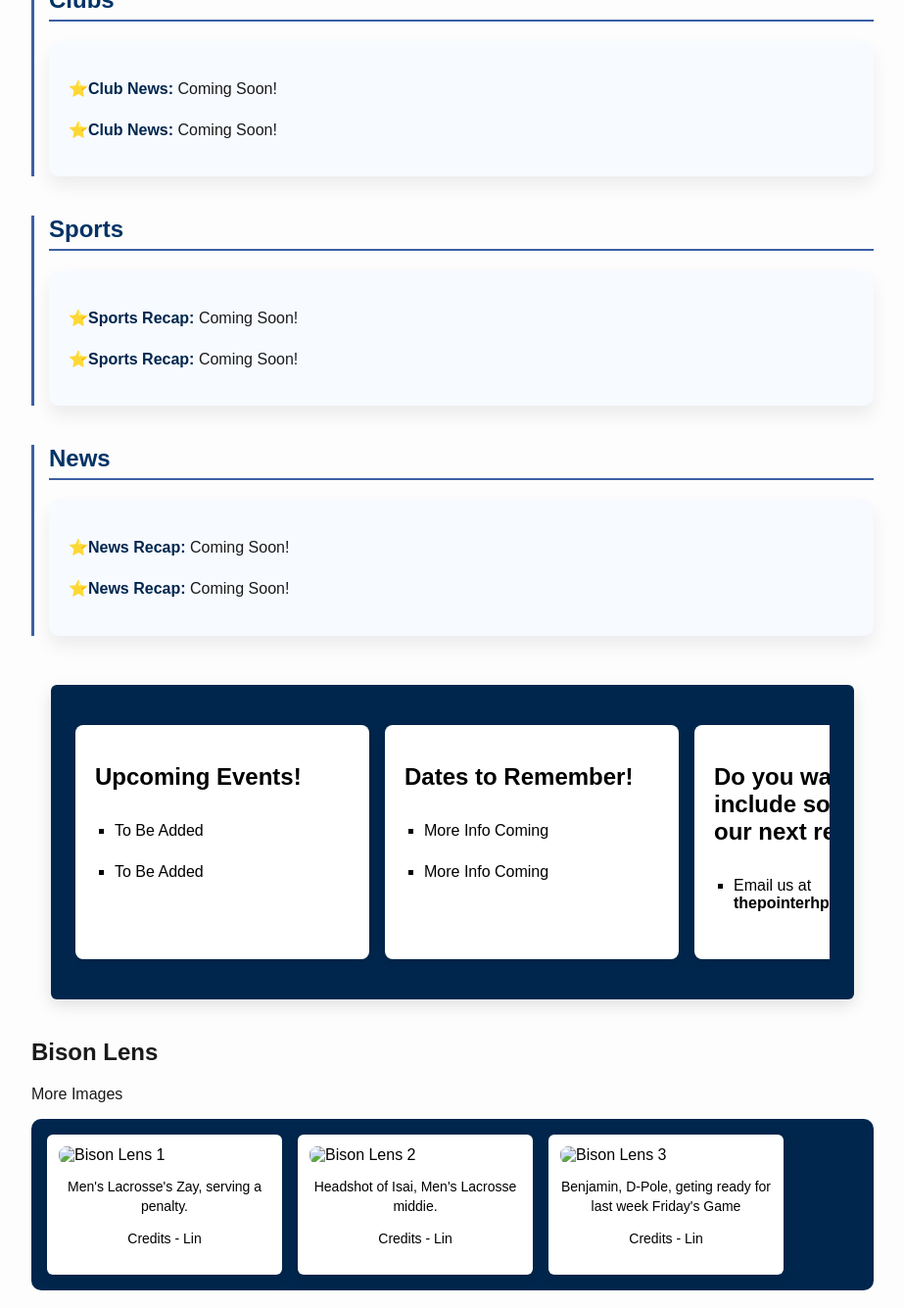
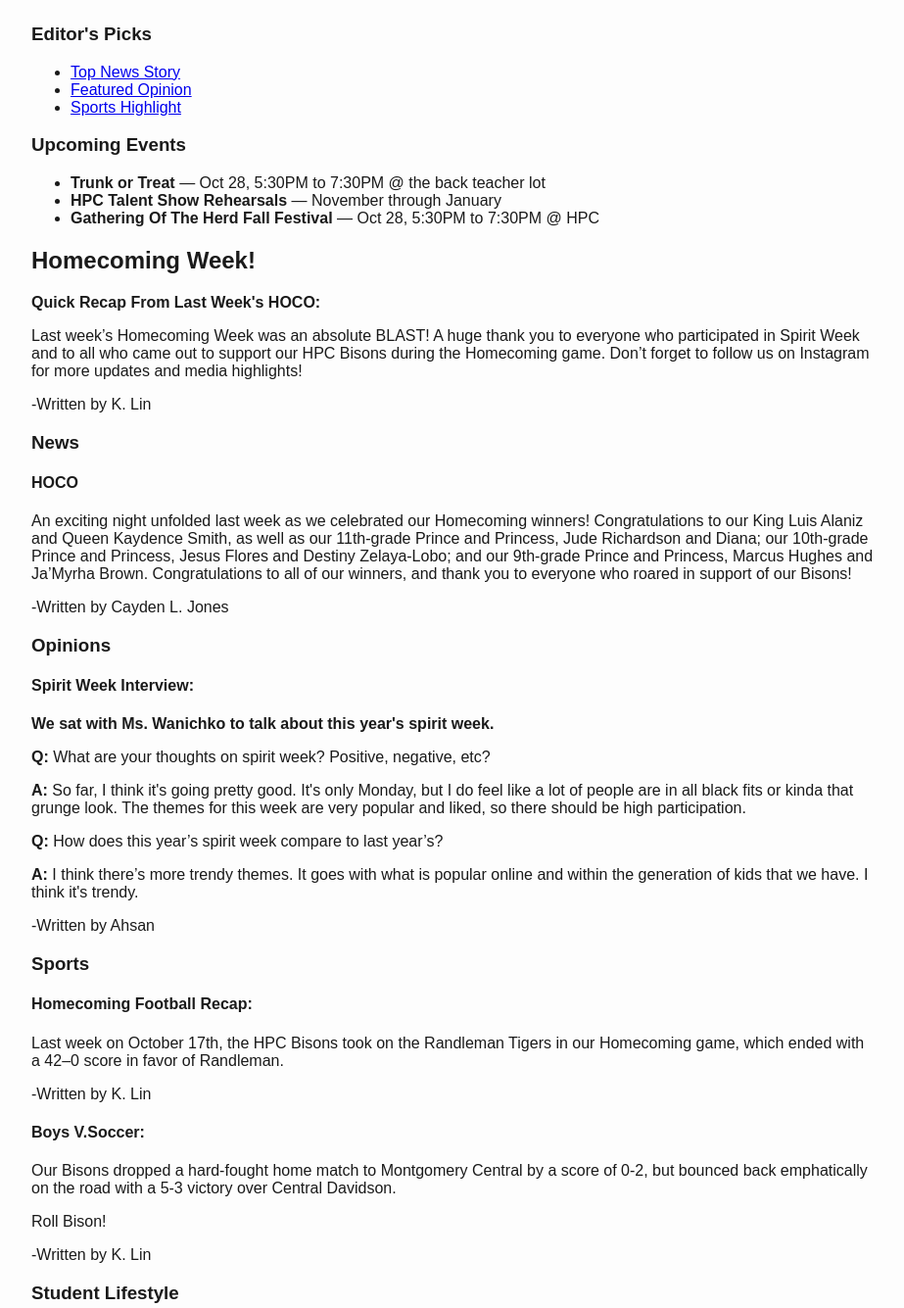
Before and after one commit to hpcpointer/The-Pointer, a plain HTML site: page index.html in a window 1280 px wide. Shown: the part 506-1841 px from the top of the page at 98% size, without its empty margins (178-1101 px from the left). Drawn offline with Linux system fonts and the light colour scheme.

Commit message:
Refactor index.html for structure and content updates

```diff
--- a/index.html
+++ b/index.html
@@ -1,143 +1,134 @@
 <!DOCTYPE html>
 <html lang="en">
+<head>
+  <meta charset="UTF-8">
+  <meta name="viewport" content="width=device-width, initial-scale=1.0">
+  <title>The Pointer</title>
+  <link rel="stylesheet" href="style.css">
+</head>
+<body>
 
-<head>
-  <meta charset="utf-8" />
-  <meta name="viewport" content="width=device-width" />
-  <title>The Pointer</title>
-  <link href="style.css" rel="stylesheet" type="text/css" />
-</head>
-
-<body>
-  <!-- Dark Mode Toggle Button -->
-  <button id="toggleDarkMode">Toggle Dark Mode</button>
-
-  <header class="banner-container">
-    <!-- Header Image -->
-    <img src="images/Untitled design.jpg" alt="Banner Image" class="banner-image" />
-    <h1 class="banner-title"> The Pointer </h1>
+  <!-- Header with Banner -->
+  <header>
+    <div class="banner-container">
+      <img src="images/Untitled design.png" alt="The Pointer Banner" class="header-banner">
+      <h1 class="banner-title">The Pointer</h1>
+    </div>
+    <nav>
+      <ul>
+        <li><a href="#news">News</a></li>
+        <li><a href="#opinions">Opinions</a></li>
+        <li><a href="#sports">Sports</a></li>
+        <li><a href="#arts">Arts & Entertainment</a></li>
+        <li><a href="#lifestyle">Student Lifestyle</a></li>
+      </ul>
+    </nav>
   </header>
 
-  <!-- Navigation Bar -->
-  <nav class="main-nav">
-    <a href="#clubs" class="nav-card">Clubs</a>
-    <a href="#sports" class="nav-card">Sports</a>
-    <a href="#news" class="nav-card">News</a>
-    <a href="#events" class="nav-card">Events</a>
-    <a href="#bison-lens" class="nav-card">Bison Lens</a>
-    <a href="#central-buzz" class="nav-card">Central Buzz</a>
-  </nav>
-
-  <!-- Instagram Icon -->
+  <!-- Instagram Section -->
   <section class="social-feed">
-    <a href="https://www.instagram.com/penugin3.30?igsh=MWtoNGtrNjV3OHc1OQ==" target="_blank" class="ig-link" rel="noopener noreferrer">
+    <a href="https://www.instagram.com/hpcpointer?igsh=MWx0cm1xdHc1NGVlMA==" target="_blank" class="ig-link" rel="noopener noreferrer">
       <img src="images/Instagram_icon.png" alt="Instagram icon" width="24" height="24" />
       Connect With Us @ ThePointerHPC
     </a>
   </section>
 
-  <!-- This Week's Recap -->
-  <section class="recap-section">
-    <!-- CLUBS -->
-    <article id="clubs" class="recap-category">
-      <h3>Clubs</h3>
-      <div class="recap-card">
-        <p><strong>⭐Club News:</strong> Coming Soon! </p>
+  <!-- Featured Section -->
+  <section class="featured">
+    <div class="featured-item">
+      <h3>Editor's Picks</h3>
+      <ul>
+        <li><a href="#news">Top News Story</a></li>
+        <li><a href="#opinions">Featured Opinion</a></li>
+        <li><a href="#sports">Sports Highlight</a></li>
+      </ul>
+    </div>
 
-        <p><strong>⭐Club News:</strong> Coming Soon! </p>
+    <div class="featured-item">
+      <h3>Upcoming Events</h3>
+      <ul>
+        <li><strong>Trunk or Treat</strong> — Oct 28, 5:30PM to 7:30PM @ the back teacher lot</li>
+        <li><strong>HPC Talent Show Rehearsals</strong>  — November through January</li>
+        <li><strong>Gathering Of The Herd Fall Festival</strong> — Oct 28, 5:30PM to 7:30PM  @ HPC</li>
+      </ul>
     </div>
+  </section>
+
+  <!-- Hero Section -->
+  <section class="hero">
+    <h2>Homecoming Week!</h2>
+
+    <p><strong>Quick Recap From Last Week's HOCO:</strong></p>
+    <p> Last week’s Homecoming Week was an absolute BLAST! A huge thank you to everyone who participated in Spirit Week and to all who came out to support our HPC Bisons during the Homecoming game. Don’t forget to follow us on Instagram for more updates and media highlights! </p>
+
+    <p class="byline">-Written by K. Lin</p>
+
+  </section>
+
+  <!-- Main Content -->
+  <main>
+    <div class="content">
+      <section id="news">
+        <h3>News</h3>
+        <article>
+          <h4>HOCO</h4>
+
+          <p> An exciting night unfolded last week as we celebrated our Homecoming winners! Congratulations to our King Luis Alaniz and Queen Kaydence Smith, as well as our 11th-grade Prince and Princess, Jude Richardson and Diana; our 10th-grade Prince and Princess, Jesus Flores and Destiny Zelaya-Lobo; and our 9th-grade Prince and Princess, Marcus Hughes and Ja’Myrha Brown. Congratulations to all of our winners, and thank you to everyone who roared in support of our Bisons! </p>
+           <p class="byline">-Written by Cayden L. Jones</p>
         </article>
+      </section>
 
-    <!-- SPORTS -->
-    <article id="sports" class="recap-category">
-      <h3>Sports</h3>
-      <div class="recap-card">
-        <p><strong>⭐Sports Recap:</strong> Coming Soon!</p>
+      <section id="opinions">
+        <h3>Opinions</h3>
+        <article class="interview">
+          <h4>Spirit Week Interview:</h4>
+          <p><strong>We sat with Ms. Wanichko to talk about this year's spirit week.</strong></p>
+          <div class="qa">
+            <p><strong><span class="question">Q:</span></strong> What are your thoughts on spirit week? Positive, negative, etc?</p>
+            <p><strong><span class="answer">A:</span></strong> So far, I think it's going pretty good. It's only Monday, but I do feel like a lot of people are in all black fits or kinda that grunge look. The themes for this week are very popular and liked, so there should be high participation.</p>
 
-        <p><strong>⭐Sports Recap:</strong> Coming Soon! </p>
-      </div>
-    </article>
-
-    <!-- NEWS -->
-    <article id="news" class="recap-category">
-       <h3>News</h3>
-         <div class="recap-card">
-            <p><strong>⭐News Recap:</strong> Coming Soon!</p>
-            <p><strong>⭐News Recap:</strong> Coming Soon!</p>
+            <p><strong><span class="question">Q:</span></strong> How does this year’s spirit week compare to last year’s?</p>
+            <p><strong><span class="answer">A:</span></strong> I think there’s more trendy themes. It goes with what is popular online and within the generation of kids that we have. I think it's trendy.</p>
+            <p class="byline">-Written by Ahsan</p>
           </div>
         </article>
       </section>
 
-  <!-- Event List -->
-  <section id="events" class="event-list">
-     <div class="carousel">
-      <div class="card-carousel">
-        <h1>Upcoming Events!</h1>
-        <ul>
-          <li>To Be Added</li>
-          <li>To Be Added</li>
-        </ul>
-      </div>
+      <section id="sports">
+        <h3>Sports</h3>
+        <article>
+          <h4>Homecoming Football Recap:</h4>
 
-      <div class="card-carousel">
-        <h1>Dates to Remember!</h1>
-        <ul>
-          <li>More Info Coming</li>
-          <li>More Info Coming</li>
-        </ul>
-      </div>
+          <p>Last week on October 17th, the HPC Bisons took on the Randleman Tigers in our Homecoming game, which ended with a 42–0 score in favor of Randleman.</p>
+          <p class="byline">-Written by K. Lin</p>
+        </article>
+        <article>
+          <h4>Boys V.Soccer:</h4>
 
-      <div class="card-carousel">
-        <h1>Do you want to include something on our next recap?</h1>
-        <ul>
-          <li>Email us at <strong>thepointerhpc@gmail.com</strong></li>
-        </ul>
-      </div>
 
-    </div>
+          <p>Our Bisons dropped a hard-fought home match to Montgomery Central by a score of 0-2, but bounced back emphatically on the road with a 5-3 victory over Central Davidson.</p>
+          <p>Roll Bison!</p>
+          <p class="byline">-Written by K. Lin</p>
+        </article>
       </section>
 
-  <!-- Bison Lens Section -->
-  <section id="bison-lens" class="bison-lens-section">
-    <h2>Bison Lens</h2>
-    <p>More Images</p>
-    <div class="bison-lens-carousel">
-      <div class="card">
-        <img src="images/1000097091.jpg" alt="Bison Lens 1" />
-        <p class="credits"> Men's Lacrosse's Zay, serving a penalty.</p>
-        <p>Credits - Lin</p>
+      <section id="lifestyle">
+        <h3>Student Lifestyle</h3>
+        <article>
+          <h4>Pep Rally!</h4>
+
+          <p>Last week’s pep rally was nothing short of unforgettable! The energy was sky high as students packed the gym to show their Bison pride in their respective class's colors! From highly spirited participation to the roaring cheers, the event was full of excitement, however not without a few chaotic moments that made it all the more memorable. Whether good or bad, the enthusiasm was undeniable. Thank you to everyone who came out to support and celebrate our Homecoming week!</p>
+          <p class="byline">-Written by K. Lin</p>
+
+        </article>
+      </section>
     </div>
+  </main>
 
-      <div class="card">
-        <img src="images/1000096992.jpg" alt="Bison Lens 2" />
-        <p class="credits">Headshot of Isai, Men's Lacrosse middie.</p>
-        <p> Credits - Lin</p>
-      </div>
+  <!-- Footer -->
+  <footer>
+    <p>&copy; 2025 The Pointer. All rights reserved.</p>
+  </footer>
 
-      <div class="card">
-        <img src="images/IMG_0027_12.jpg" alt="Bison Lens 3" />
-        <p class="credits">Benjamin, D-Pole, geting ready for last week Friday's Game </p>
-        <p> Credits - Lin</p>
-      </div>
-    </div>
-  </section>
-
-  <!-- Central Buzz -->
-  <section class="central-buzz" id="central-buzz">
-    <h1>Central Buzz! <strong>Monthly</strong> Highlights: What's Hot This Month At HPC?</h1>
-    <h2>Our Monthly Roundup of Bison Highlights!</h2>
-
-    <section id="central-buzz-carousel" class="central-buzz-carousel">
-      <div class="central-card first-card">
-        <h2>Bison Football!</h2>
-         <img src= "" alt="Coming Soon"
-        <p class="article-buzz"> Coming Soon! See You At The End Of The Month!</p>
-      </div>
-    </section>
-  </section>
-
-
-  <script src="script.js"></script>
 </body>
-
 </html>
```
Lines whose indentation alone changed are shown as unchanged.
